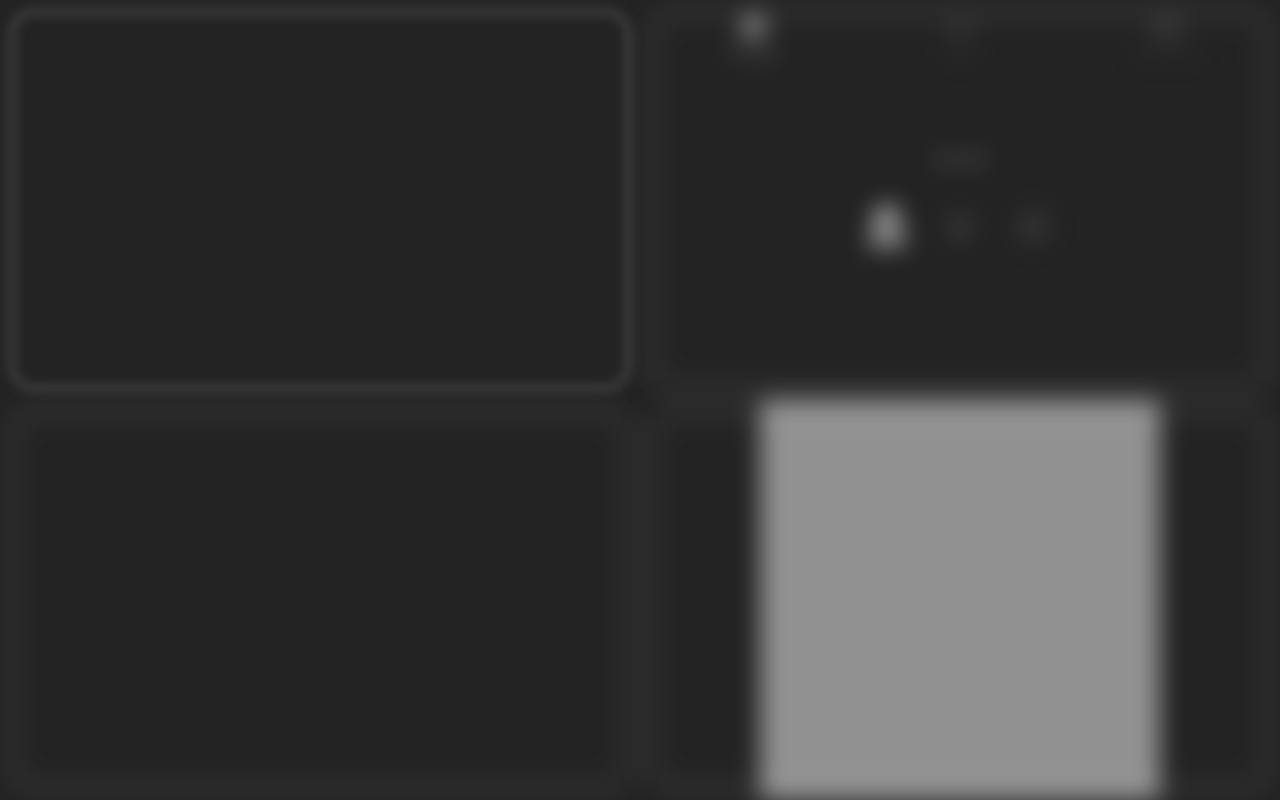
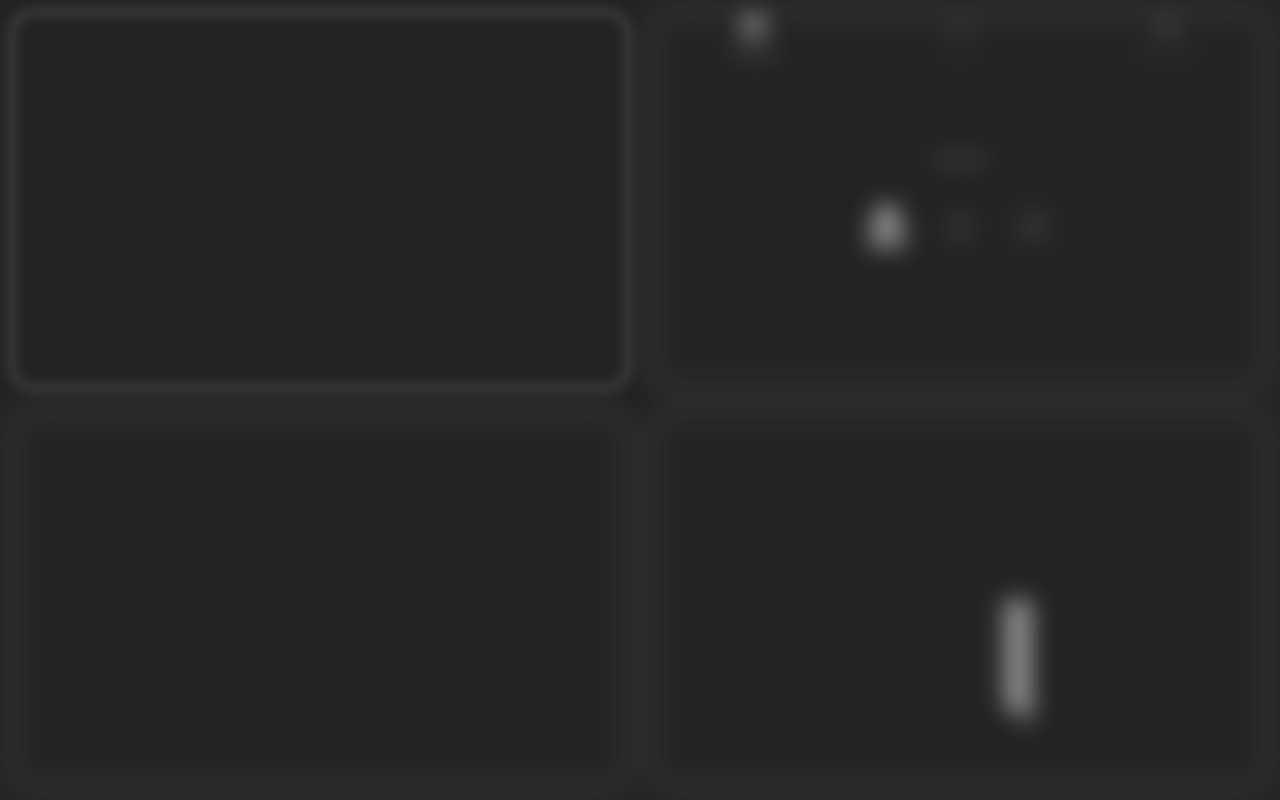
Before and after one commit to JielingYang/HomePageProject, a React app in the folder react-client/: page / in a window 1280 px wide. Built offline with nearby package versions, Linux system fonts and the light colour scheme; the HTML template or start-up script is replaced by a standard one.

Commit message:
still trying

```diff
--- a/react-client/src/components/basePanelSubComponents/BottomRightPanel.js
+++ b/react-client/src/components/basePanelSubComponents/BottomRightPanel.js
@@ -29,17 +29,19 @@ const BottomRightPanel = (props: BottomRightPanelPropsType) =>
                  : BLUR_LEVEL.MEDIUM);
 
     let isLandscape: boolean = bottomRightPanelShapeModel.getWidth() >= bottomRightPanelShapeModel.getHeight();
-    let engineContainerDivSize: number = 100 * bottomRightPanelShapeModel.getUnitLengthSmall();
-    let engineContainerDivStyleObject: StyleObject = new StyleObject().setBasics(engineContainerDivSize, engineContainerDivSize, (bottomRightPanelShapeModel.getUnitLengthLarge() * 100 - engineContainerDivSize) / 2, 0).setTransformStyle("preserve-3d");
+    let engineContainerDivSize: number = 20 * bottomRightPanelShapeModel.getUnitLengthSmall();
+    let engineContainerDivStyleObject: StyleObject = new StyleObject().setBasics(engineContainerDivSize, engineContainerDivSize, "50%", "50%").setTransformStyle("preserve-3d");
     if (isLandscape)
     {
-        // engineContainerDivStyleObject.addRotationY(-45)
+        engineContainerDivStyleObject.addRotationY(-90)
+            .addTranslationX(3 * engineContainerDivSize)
+        .addRotationY(10);
             // .addTranslationX(props.bottomRightPanelState.engineDistance)
         // .addRotationY(props.bottomRightPanelState.engineRotation);
     }
     else
     {
-        // engineContainerDivStyleObject.addRotationX(90).addTranslationY(props.bottomRightPanelState.engineDistance).addRotationX(-props.bottomRightPanelState.engineRotation);
+        engineContainerDivStyleObject.addRotationX(90).addTranslationY(props.bottomRightPanelState.engineDistance).addRotationX(-props.bottomRightPanelState.engineRotation);
     }
 
     let enginePartModels: Array<EnginePartStateModel> = props.bottomRightPanelState.enginePartStateModels;
@@ -60,7 +62,7 @@ const BottomRightPanel = (props: BottomRightPanelPropsType) =>
                     let enginePartStyleObject = new StyleObject().setBasics("100%", "100%", 0, 0)
                         .setBackgroundColor(WHITE_TRANSPARENT_50)
                         .setBlur(enginePartBlurLevel)
-                        .addTranslationZ(0)
+                        .addTranslationZ(model.getZPosition())
                         .addTransition("filter", TRANSITION_TIME_NORMAL);
                     return index === 2 ? <div key={index} style={enginePartStyleObject.getStyle()}
                                 onMouseEnter={() => props.bottomRightPanelAction_requestToSetMouseHoverOnEnginePart(index, true)}
```
